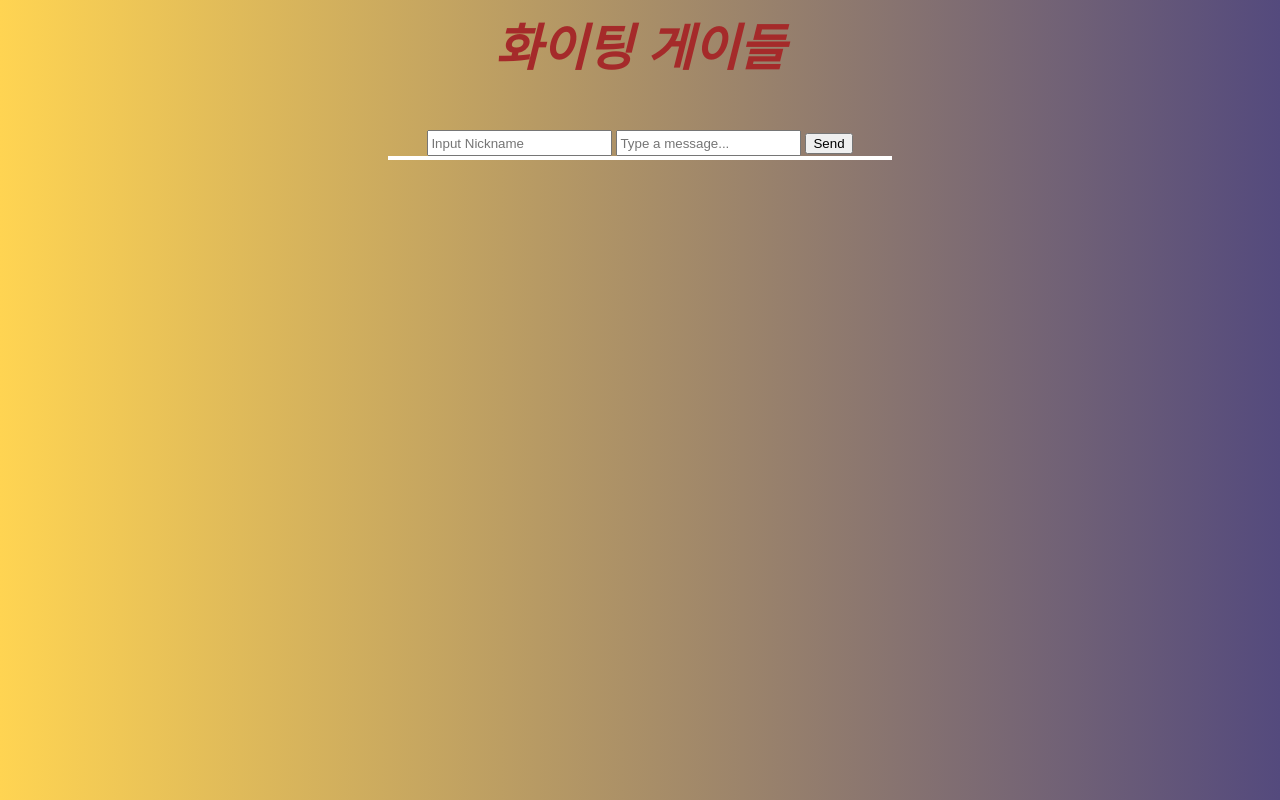
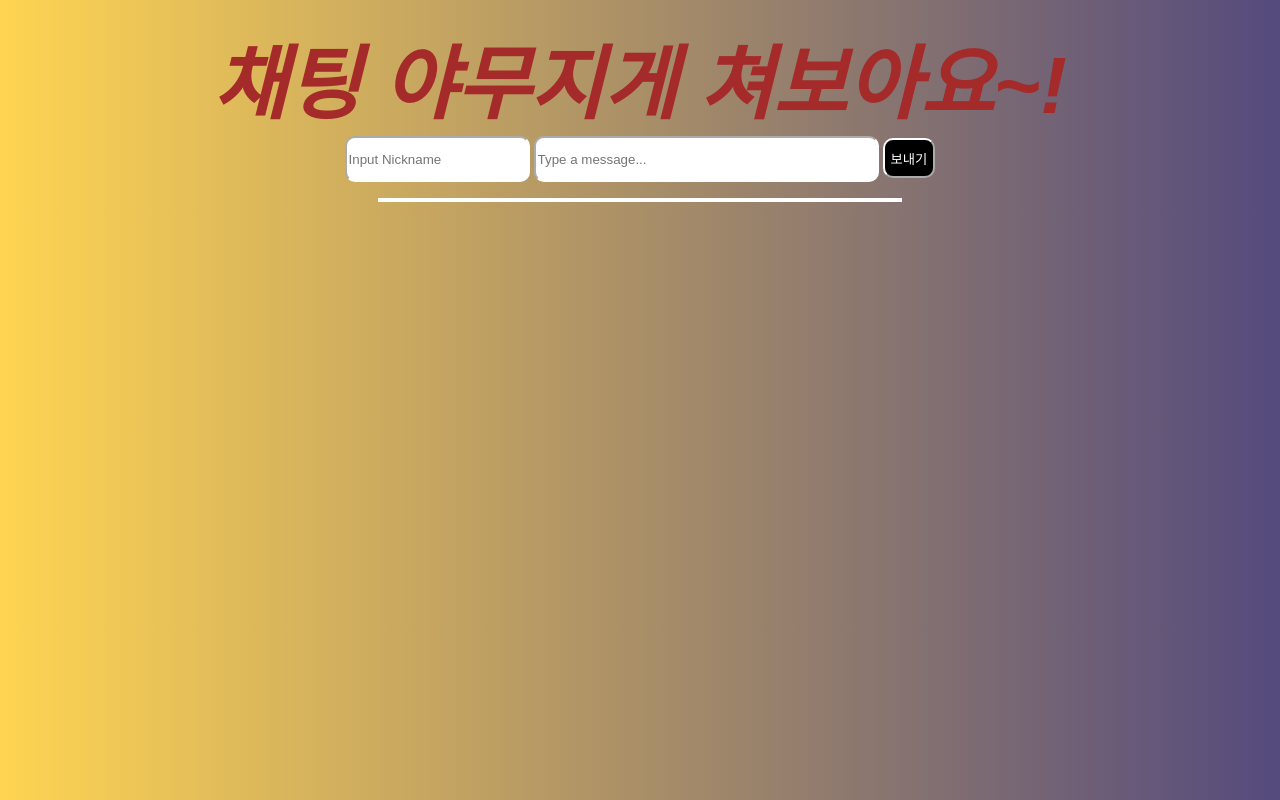
Before and after one commit to snSon/sw_web_project, a plain HTML site: page index.html in a window 1280 px wide. Drawn offline with Linux system fonts and the light colour scheme; a web font is replaced by a local one.

```diff
--- a/index.html
+++ b/index.html
@@ -6,13 +6,13 @@
     <link rel="stylesheet" href="style.css">
 </head>
 <body>
-
-    <div id="title"><strong>화이팅 게이들</strong><p></div>
-    <input type="text" id="nickname" placeholder="Input Nickname" required>
-    <input type="text" id="messageInput" placeholder="Type a message...">
-    <button onclick="sendMessage()">Send</button>
+    <fileset>
+    <div id="title"><strong>채팅 야무지게 쳐보아요~!</strong></div>
+    <input type="text" size="20" id="nickname" placeholder="Input Nickname" required>
+    <input type="text"size="40" id="messageInput" placeholder="Type a message...">
+    <button onclick="sendMessage()">보내기</button><p>
     <div id="chat"></div>
-
+    </fileset>
     <script>
         const ws = new WebSocket('ws://localhost:8080'); // 여기로 접속
         const chat = document.getElementById('chat');
@@ -41,6 +41,7 @@
             ws.send(message);
             messageInput.value = '';
         }
+
     </script>
 </body>
 </html>
--- a/style.css
+++ b/style.css
@@ -7,19 +7,36 @@
 
 }
 #title{
-    font-size: 50px;
+    margin-top: 20px;
+    font-size: 80px;
     font-family: 'Dongle', sans-serif;
     color:brown;
     font-style: italic;
+
 }
 #chat{
     border: 2px solid white;
     width: 500px;
     margin: 0 auto;
+    text-align: left;
+    padding-left: 20px;
 }
 #nickname{
-    height: 20px;
+    height: 40px;
+    border-radius: 10px;
+    border-color: white;
 }
 #messageInput{
-    height: 20px;
+    height: 40px;
+    border-radius: 10px;
+    border-color: white;
+
 }
+button{
+    width: auto;
+    height: 40px;
+    border-radius: 10px;
+    border-color: white;
+    color: white;
+    background-color: black;
+}
```
